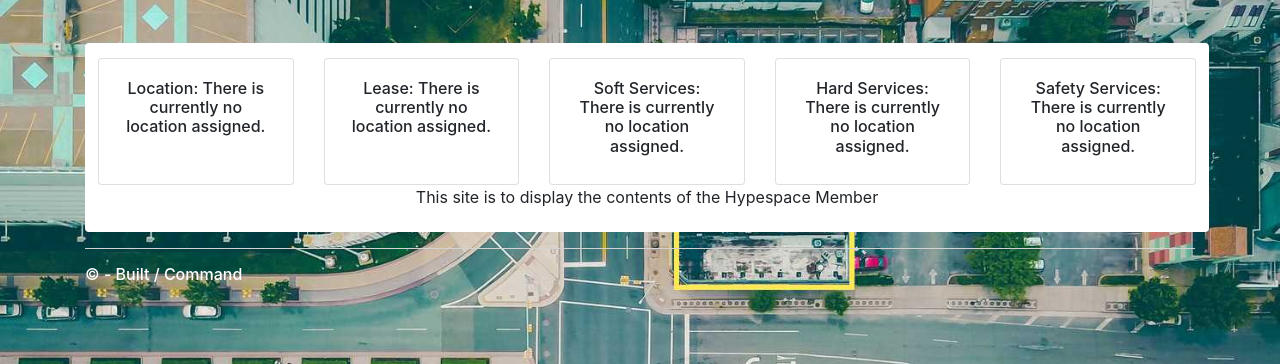
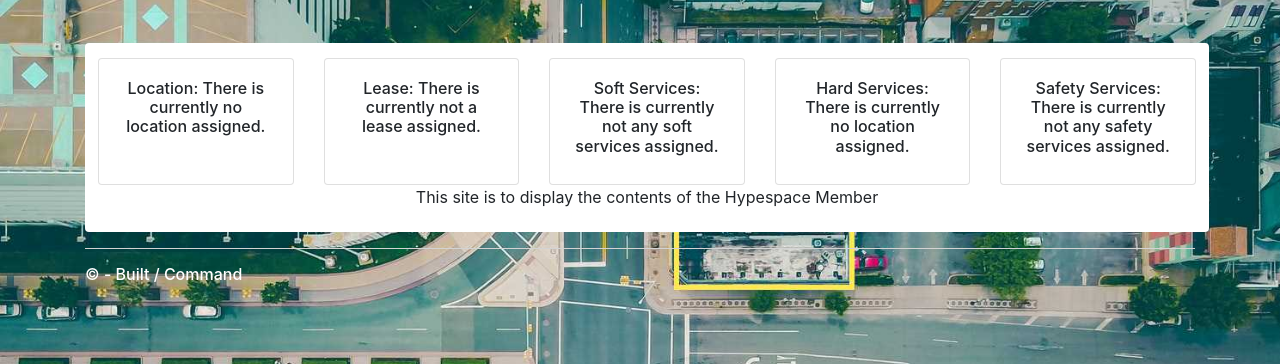
Before and after one commit to solemnservant/BuiltCommand_2023, a Django app: template members/templates/members/member.html in a window 1280 px wide. Shown: the part 56-420 px from the top of the page. Run offline with Django 3.2, Linux system fonts and the light colour scheme; the template is opened without the code that fills it, so the values that code supplies are empty; some libraries are stand-ins or nearby versions.

Commit message:
updating error messages for members page

```diff
--- a/members/templates/members/member.html
+++ b/members/templates/members/member.html
@@ -27,9 +27,9 @@
                     <a class="btn btn-secondary" href=" {% url 'members:edit_member' member.id %}">Update Info</a>
                 </p>
 
-        {% empty %}
-            <h6>Location: There is currently no location assigned.</h6>
-        {% endfor %}
+            {% empty %}
+                <h6>Location: There is currently no location assigned.</h6>
+            {% endfor %}
         </div>
       </div>
 
@@ -44,7 +44,7 @@
             <p class="card-text">Location: {{ leasee.location }}</p>
             <p class="card-text">Contracted Date: {{ leasee.date }}</p>
         {% empty %}
-            <h6> Lease: There is currently no location assigned.</h6>
+            <h6> Lease: There is currently not a lease assigned.</h6>
         {% endfor %}
         </div>
       </div>
@@ -62,7 +62,7 @@
             <p class="card-text">Landscaping Crew:  {{ service.landscaping_crew_title }}</p>
             <p class="card-text">Catering Crew:  {{ service.caterer }}</p>
         {% empty %}
-            <h6> Soft Services: There is currently no location assigned.</h6>
+            <h6> Soft Services: There is currently not any soft services assigned.</h6>
         {% endfor %}
         </div>
       </div>
@@ -98,7 +98,7 @@
             <p class="card-text">Safety Coordinator: {{ service.safety_coordinator }}</p>
             <p class="card-text">Job Safety Analysis:  {{ service.job_safety_analysis }}</p>
         {% empty %}
-            <h6> Safety Services: There is currently no location assigned.</h6>
+            <h6> Safety Services: There is currently not any safety services assigned.</h6>
         {% endfor %}
         </div>
       </div>
```
